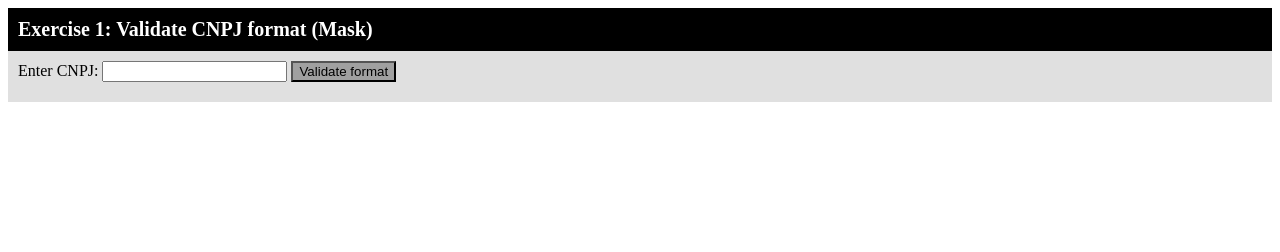
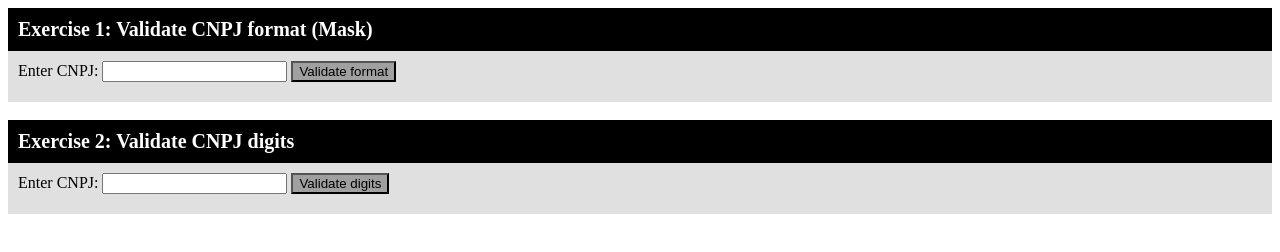
Before and after one commit to luanapinto/kaffa-test, a plain HTML site: page index.html in a window 1280 px wide. Drawn offline with nearby package versions, Linux system fonts and the light colour scheme.

Commit message:
Exercise 2 implementation

```diff
--- /dev/null
+++ b/exercise2.js
@@ -0,0 +1,74 @@
+function validateDigits(){
+    valid = false;
+    formatted = false;
+    numberOnly = false;
+    cnpj = document.getElementById("cnpjEx2");
+
+    //Verifying if string is a CNPJ formatted
+    if(cnpj.value.length == 18) {
+        //Using ascii table to check if dots, slash and dash are in their proper positions in the string
+        if(cnpj.value.charCodeAt(2)==46 && cnpj.value.charCodeAt(6)==46 && cnpj.value.charCodeAt(10)==47 && cnpj.value.charCodeAt(15)==45) {
+            formatted = true;
+            for(i=0; i<18; i++)
+                //Using ascii table to check if the other characters are in the range of all numbers in ascii table
+                if(i!=2 && i!= 6 && i!= 10 && i!= 15 && !(cnpj.value.charCodeAt(i)>47 && cnpj.value.charCodeAt(i)<58))
+                    formatted = false;
+        }
+    }
+    //Verifying if string is number only
+    else if(cnpj.value.length == 14)
+        for(i=0; i<14; i++)
+            //Using ascii table to check if all characters are in the range of all numbers in ascii table
+            if(cnpj.value.charCodeAt(i)>47 && cnpj.value.charCodeAt(i)<58)
+                numberOnly = true;
+
+    if(formatted){
+        auxCNPJ = "";
+        for(i=0; i<18; i++)
+            if(i!=2 && i!=6 && i!= 10 && i!=15)
+                auxCNPJ = auxCNPJ.concat(cnpj.value.charAt(i));
+        cnpj.value = auxCNPJ;
+        numberOnly = true;
+    }
+
+    if(numberOnly){
+        firstDigit = (cnpj.value.charAt(0)*5 + cnpj.value.charAt(1)*4 + cnpj.value.charAt(2)*3 +
+            cnpj.value.charAt(3)*2 + cnpj.value.charAt(4)*9 + cnpj.value.charAt(5)*8 +
+            cnpj.value.charAt(6)*7 + cnpj.value.charAt(7)*6 + cnpj.value.charAt(8)*5 +
+            cnpj.value.charAt(9)*4 + cnpj.value.charAt(10)*3 + cnpj.value.charAt(11)*2)%11;
+        if(firstDigit <2)
+            firstDigit = 0;
+        else
+            firstDigit = 11- firstDigit;
+
+        secondDigit = (cnpj.value.charAt(0)*6 + cnpj.value.charAt(1)*5 + cnpj.value.charAt(2)*4 +
+        cnpj.value.charAt(3)*3 + cnpj.value.charAt(4)*10 + cnpj.value.charAt(5)*9 +
+        cnpj.value.charAt(6)*7 + cnpj.value.charAt(7)*7 + cnpj.value.charAt(8)*6 +
+        cnpj.value.charAt(9)*5 + cnpj.value.charAt(10)*4 + cnpj.value.charAt(11)*3 + cnpj.value.charAt(12)*2)%11;
+
+        if(firstDigit == cnpj.value.charAt(12) && secondDigit == cnpj.value.charAt(13)){
+            console.log("X");
+            valid = true;
+        console.log(firstDigit + " = " + cnpj.value.charAt(12) + " / " + secondDigit + " = " + cnpj.value.charAt(13));
+        }
+    }
+    else{
+        $(".resultEx2").remove();
+        $(".exercise2").append(
+            '<label class="resultEx2">Please, enter a valid CNPJ!</label>');
+        document.getElementById("cnpjEx2").value = "";
+    }
+
+    if(valid){
+        $(".resultEx2").remove();
+        $(".exercise2").append(
+            '<label class="resultEx2">This CNPJ ('+ cnpj.value +') is a well-formed CNPJ, considering the \"check digits\" as defined by Receita Federal.</label>');
+        document.getElementById("cnpjEx2").value = "";
+    }
+    else if(numberOnly){
+        $(".resultEx2").remove();
+        $(".exercise2").append(
+            '<label class="resultEx2">This CNPJ ('+ cnpj.value +') is <b>NOT</b> a well-formed CNPJ, considering the \"check digits\" as defined by Receita Federal.</label>');
+        document.getElementById("cnpjEx2").value = "";
+    }
+}
--- a/index.html
+++ b/index.html
@@ -5,6 +5,7 @@
     <link rel="stylesheet" type="text/css" href="styles.css" media="screen" />
     <script src="https://ajax.googleapis.com/ajax/libs/jquery/3.5.1/jquery.min.js"></script>
     <script type="text/javascript" src="exercise1.js"></script>
+    <script type="text/javascript" src="exercise2.js"></script>
 </head>
 <body>
 
@@ -19,5 +20,17 @@
     </div>
     <br>
 
+    <!-- EXERCISE 2 -->
+    <div class="exercise2">
+        <header>Exercise 2: Validate CNPJ digits
+        </header>
+        <form>
+            <label>Enter CNPJ: </label>
+            <input type="text" id="cnpjEx2">
+            <input type="button" value="Validate digits" class="button" onclick="validateDigits()">
+        </form>
+    </div>
+    <br>
+
 </body>
 </html>
```
